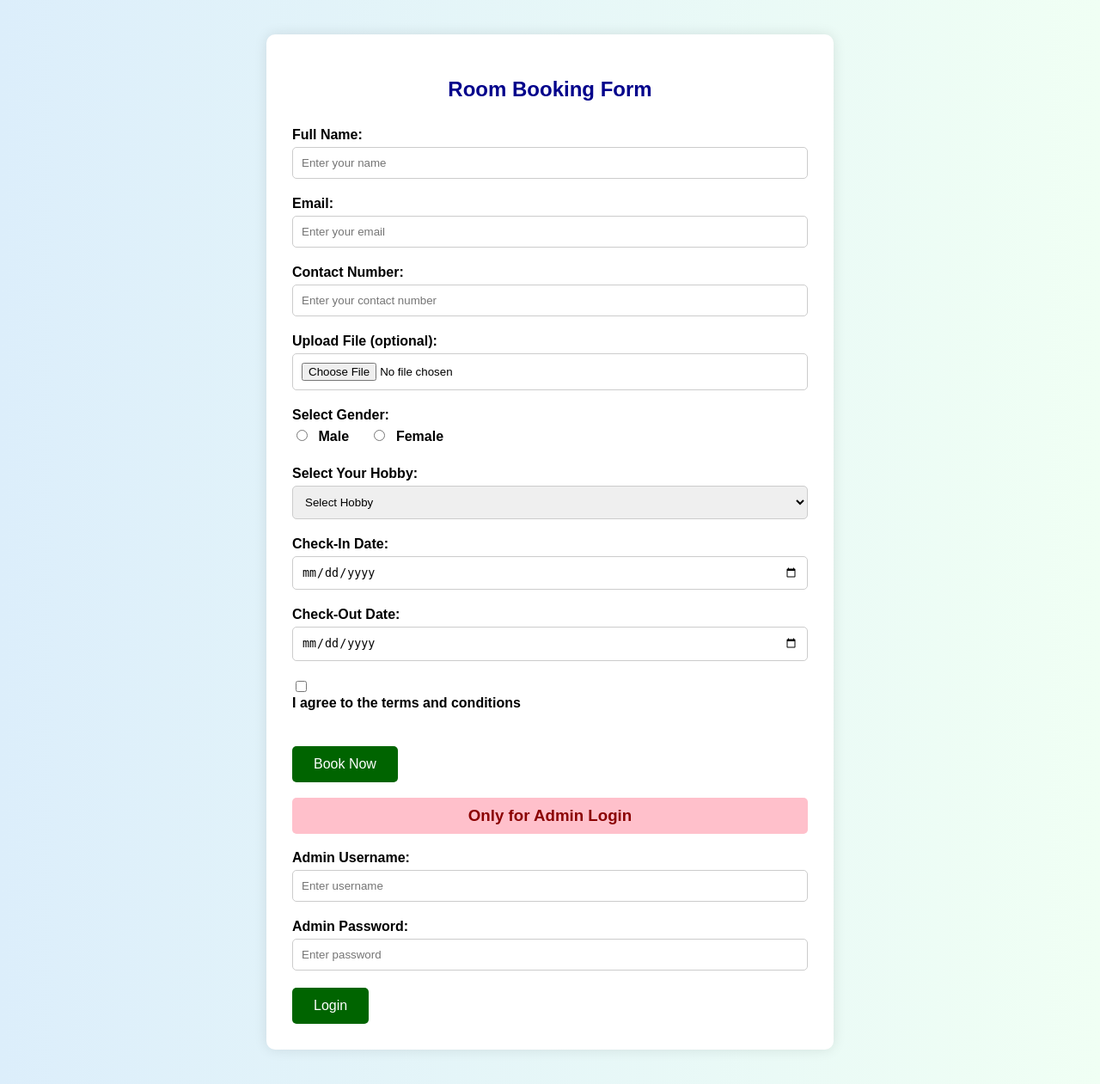
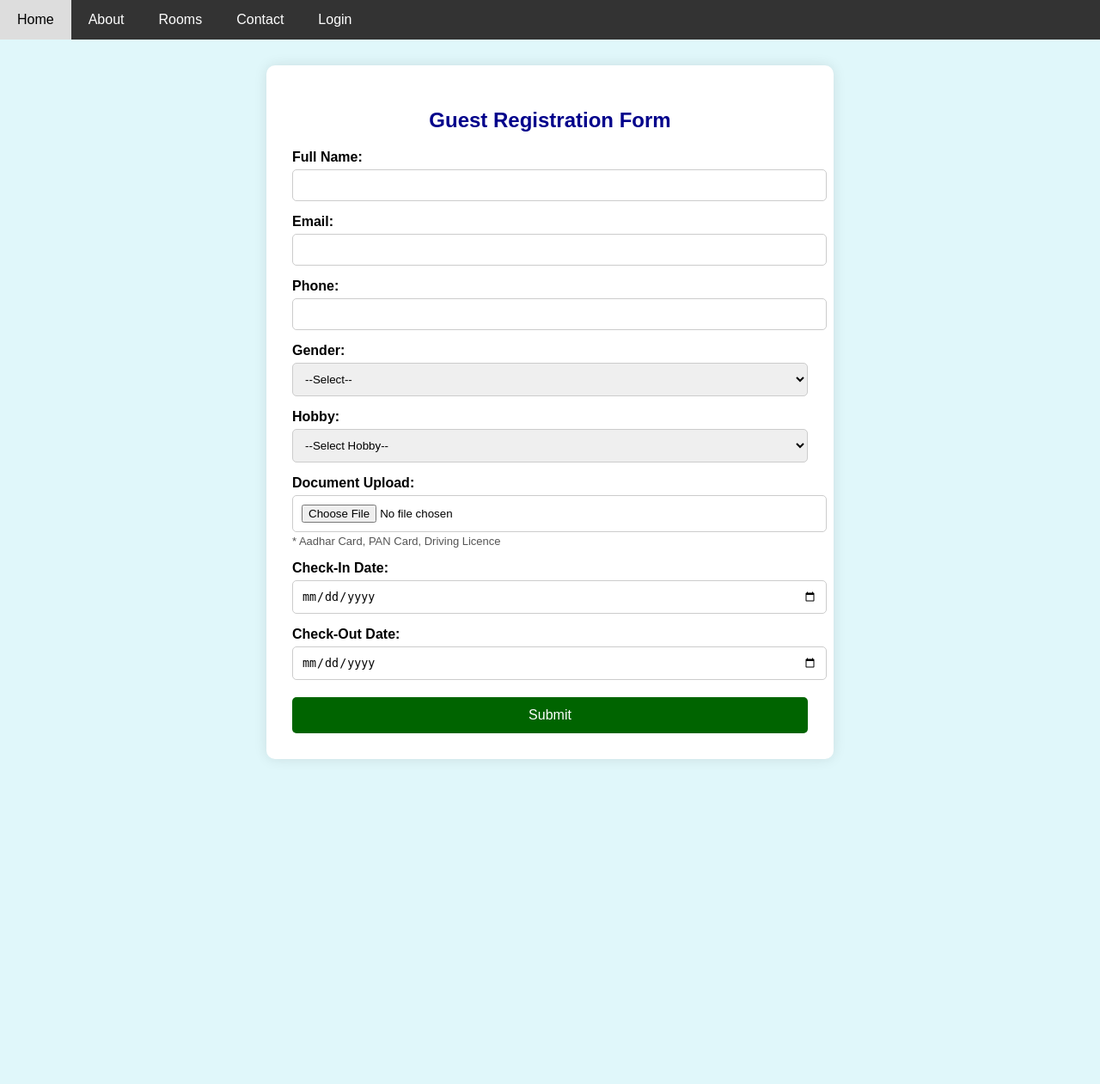
Before and after one commit to raghav-gupta9086/online-guest-house, a Python web app: template templates/registration.html in a window 1280 px wide. Shown: the whole page at 86% size. After the commit the page ends 883 px from the top, so only its background shows below. Run offline with Jinja, Linux system fonts and the light colour scheme; the template is opened without the code that fills it, so the values that code supplies are empty.

Commit message:
your message about the changes

```diff
--- a/templates/registration.html
+++ b/templates/registration.html
@@ -1,120 +1,124 @@
 <!DOCTYPE html>
 <html>
 <head>
-  <title>Registration Form</title>
+  <title>Guest Registration</title>
   <link rel="icon" type="image/x-icon" href="{{ url_for('static', filename='Executive.PNG') }}">
   <style>
     body {
       font-family: Arial, sans-serif;
-      background: linear-gradient(to right, #dceefb, #f0fff4);
+      background: #e0f7fa;
       margin: 0;
       padding: 0;
     }
-    #registration {
-      background-color: #ffffff;
+    .navbar {
+      background-color: #333;
+      overflow: hidden;
+    }
+    .navbar a {
+      float: left;
+      color: white;
+      padding: 14px 20px;
+      text-decoration: none;
+    }
+    .navbar a:hover {
+      background-color: #ddd;
+      color: black;
+    }
+    .container {
       max-width: 600px;
-      margin: 40px auto;
+      margin: 30px auto;
+      background-color: white;
       padding: 30px;
       border-radius: 10px;
-      box-shadow: 0 0 15px rgba(0, 0, 0, 0.1);
+      box-shadow: 0 0 15px rgba(0,0,0,0.1);
     }
     h2 {
       text-align: center;
       color: darkblue;
-      margin-bottom: 30px;
     }
     label {
+      display: block;
+      margin-top: 15px;
       font-weight: bold;
-      display: block;
-      margin-bottom: 5px;
     }
     input[type="text"],
     input[type="email"],
-    input[type="number"],
-    input[type="file"],
-    input[type="password"],
+    input[type="tel"],
     input[type="date"],
-    select {
+    select,
+    input[type="file"] {
       width: 100%;
       padding: 10px;
-      margin-bottom: 20px;
+      margin-top: 5px;
+      border-radius: 5px;
       border: 1px solid #ccc;
-      border-radius: 5px;
-      box-sizing: border-box;
     }
-    input[type="radio"],
-    input[type="checkbox"] {
-      margin-right: 8px;
+    .note {
+      font-size: 13px;
+      color: #555;
+      margin-top: 3px;
+      margin-bottom: 15px;
     }
-    .radio-group,
-    .yesno-group {
-      margin-bottom: 20px;
-    }
-    .radio-group label,
-    .yesno-group label {
-      display: inline-block;
-      margin-right: 20px;
-    }
-    input[type="submit"],
-    input[type="button"] {
-      padding: 12px 25px;
+    input[type="submit"] {
+      margin-top: 20px;
+      background-color: darkgreen;
+      color: white;
+      padding: 12px;
+      border: none;
+      width: 100%;
       font-size: 16px;
-      border: none;
       border-radius: 5px;
       cursor: pointer;
     }
-    input[type="submit"] {
-      background-color: darkgreen;
-      color: white;
-      margin-right: 10px;
-    }
-    input[type="button"] {
-      background-color: blue;
-      color: white;
-    }
-    h3 {
-      background-color: pink;
-      padding: 10px;
-      text-align: center;
-      color: darkred;
-      border-radius: 5px;
+    input[type="submit"]:hover {
+      background-color: green;
     }
   </style>
 </head>
 <body>
-  <div id="registration">
-    <h2>Room Booking Form</h2>
 
-    <!-- Booking Form -->
+  <div class="navbar">
+    <a href="{{ url_for('website') }}">Home</a>
+    <a href="#">About</a>
+    <a href="#">Rooms</a>
+    <a href="#">Contact</a>
+    <a href="{{ url_for('login') }}">Login</a>
+  </div>
+
+  <div class="container">
+    <h2>Guest Registration Form</h2>
     <form action="/submit" method="POST" enctype="multipart/form-data">
+
       <label for="name">Full Name:</label>
-      <input type="text" id="name" name="name" placeholder="Enter your name" required>
+      <input type="text" id="name" name="name" required>
 
       <label for="email">Email:</label>
-      <input type="email" id="email" name="email" placeholder="Enter your email" required>
+      <input type="email" id="email" name="email" required>
 
-      <label for="phone">Contact Number:</label>
-      <input type="number" id="phone" name="phone" placeholder="Enter your contact number" required>
+      <label for="phone">Phone:</label>
+      <input type="tel" id="phone" name="phone" required>
 
-      <label for="file_upload">Upload File (optional):</label>
-      <input type="file" id="file_upload" name="file_upload">
+      <label for="gender">Gender:</label>
+      <select id="gender" name="gender" required>
+        <option value="">--Select--</option>
+        <option value="Male">Male</option>
+        <option value="Female">Female</option>
+        <option value="Other">Other</option>
+      </select>
 
-      <label>Select Gender:</label>
-      <div class="radio-group">
-        <input type="radio" id="male" name="gender" value="male" required>
-        <label for="male">Male</label>
-        <input type="radio" id="female" name="gender" value="female" required>
-        <label for="female">Female</label>
-      </div>
+      <label for="hobby">Hobby:</label>
+      <select id="hobby" name="hobby" required>
+        <option value="">--Select Hobby--</option>
+        <option value="Reading">Reading</option>
+        <option value="Traveling">Traveling</option>
+        <option value="Gaming">Gaming</option>
+        <option value="Cooking">Cooking</option>
+        <option value="Music">Music</option>
+      </select>
 
-      <label for="hobby">Select Your Hobby:</label>
-      <select id="hobby" name="hobby" required>
-        <option value="">Select Hobby</option>
-        <option value="reading">Reading</option>
-        <option value="traveling">Traveling</option>
-        <option value="music">Music</option>
-        <option value="sports">Sports</option>
-      </select>
+      <label for="document">Document Upload:</label>
+      <input type="file" id="document" name="file" required>
+      <div class="note">* Aadhar Card, PAN Card, Driving Licence</div>
 
       <label for="checkin">Check-In Date:</label>
       <input type="date" id="checkin" name="checkin" required>
@@ -122,23 +126,9 @@
       <label for="checkout">Check-Out Date:</label>
       <input type="date" id="checkout" name="checkout" required>
 
-      <input type="checkbox" id="agree" name="agree" required>
-      <label for="agree">I agree to the terms and conditions</label><br><br>
-
-      <input type="submit" value="Book Now">
-    </form>
-
-    <!-- Admin Login Section -->
-    <h3>Only for Admin Login</h3>
-    <form action="/login" method="POST">
-      <label for="username">Admin Username:</label>
-      <input type="text" id="username" name="username" placeholder="Enter username" required>
-
-      <label for="password">Admin Password:</label>
-      <input type="password" id="password" name="password" placeholder="Enter password" required>
-
-      <input type="submit" value="Login">
+      <input type="submit" value="Submit">
     </form>
   </div>
+
 </body>
 </html>
```
Also changed, not shown: app.py (+40 -5 lines), templates/confirmation.html (+61 -26 lines), templates/login.html (added, +70 -0 lines), templates/website.html (+70 -4 lines), 1 other file.
